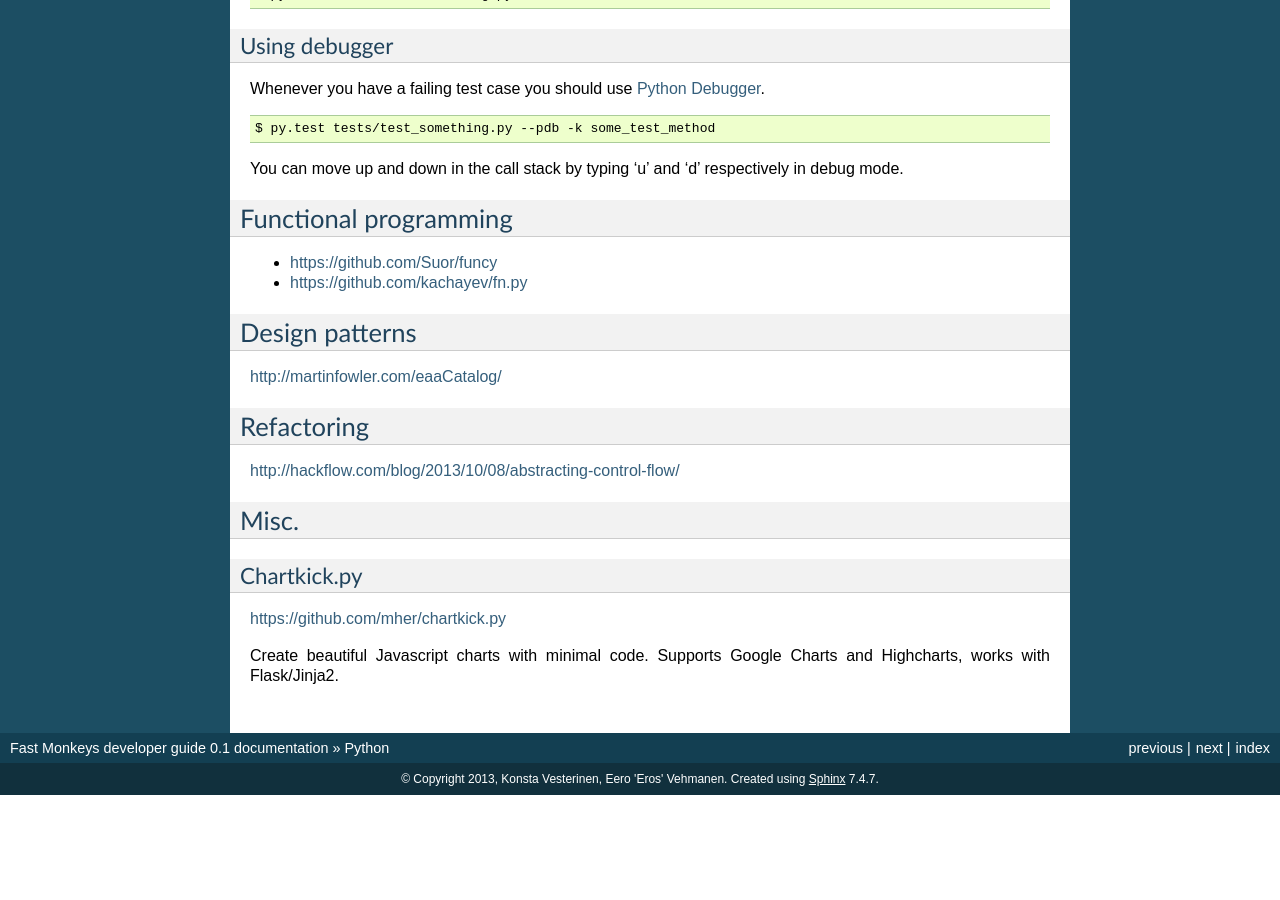
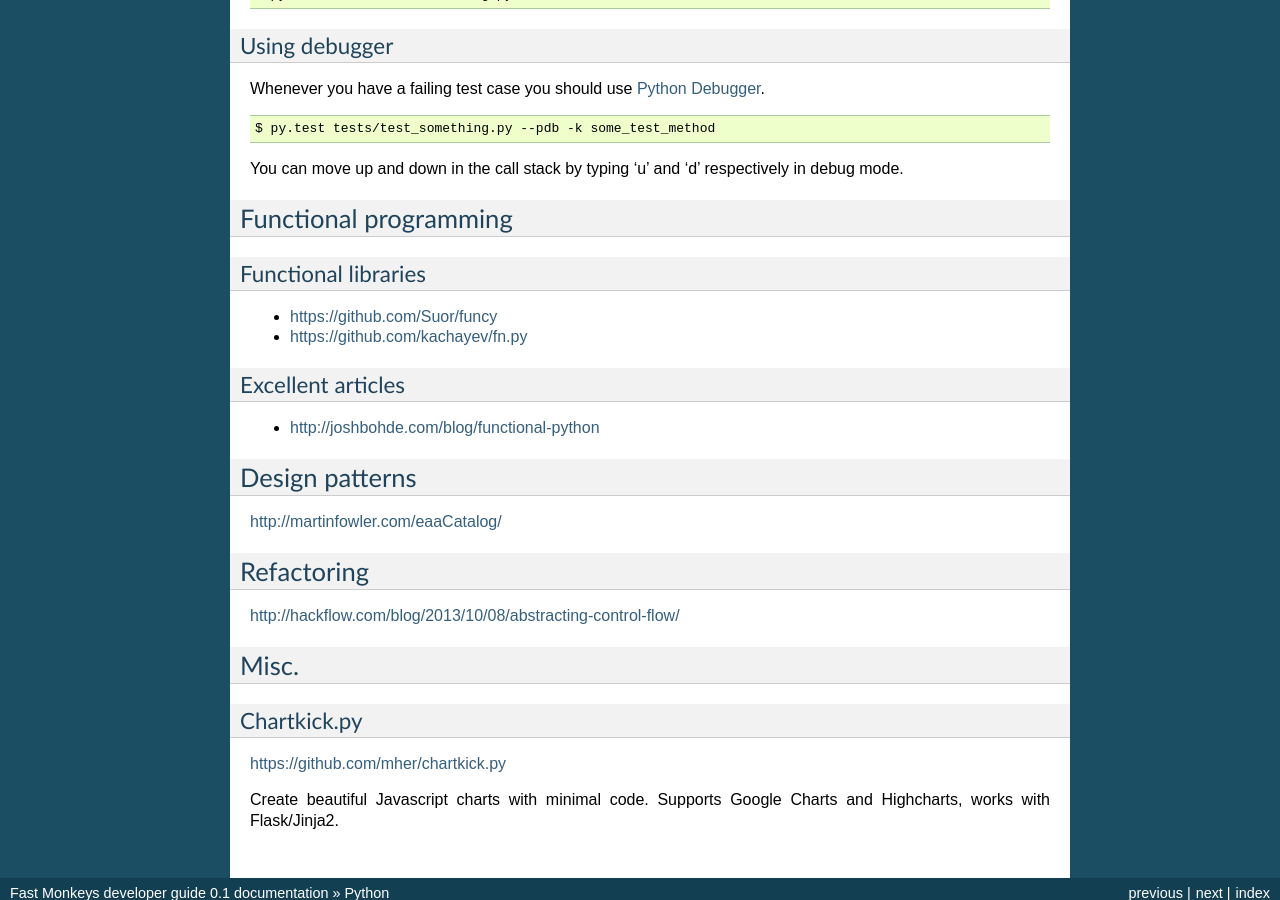
Before and after one commit to fastmonkeys/dev-guide, a Sphinx documentation site: the page built from docs/python.rst, in a window 1280 px wide and 900 px high, scrolled down 3256 px. Built offline with Sphinx 7.4.7, drawn with Linux system fonts in a browser that asks for light colours; formulas are drawn with MathJax 3; before the commit the page ends 4051 px from its top, so only the background shows below that; some of the changed text lies outside the part shown.

Commit message:
Add functional programming article

```diff
--- a/docs/python.rst
+++ b/docs/python.rst
@@ -257,9 +257,19 @@ You can move up and down in the call stack by typing 'u' and 'd' respectively in
 Functional programming
 ----------------------
 
+Functional libraries
+********************
+
 * https://github.com/Suor/funcy
 
 * https://github.com/kachayev/fn.py
+
+
+Excellent articles
+******************
+
+* http://joshbohde.com/blog/functional-python
+
 
 
 Design patterns
```
